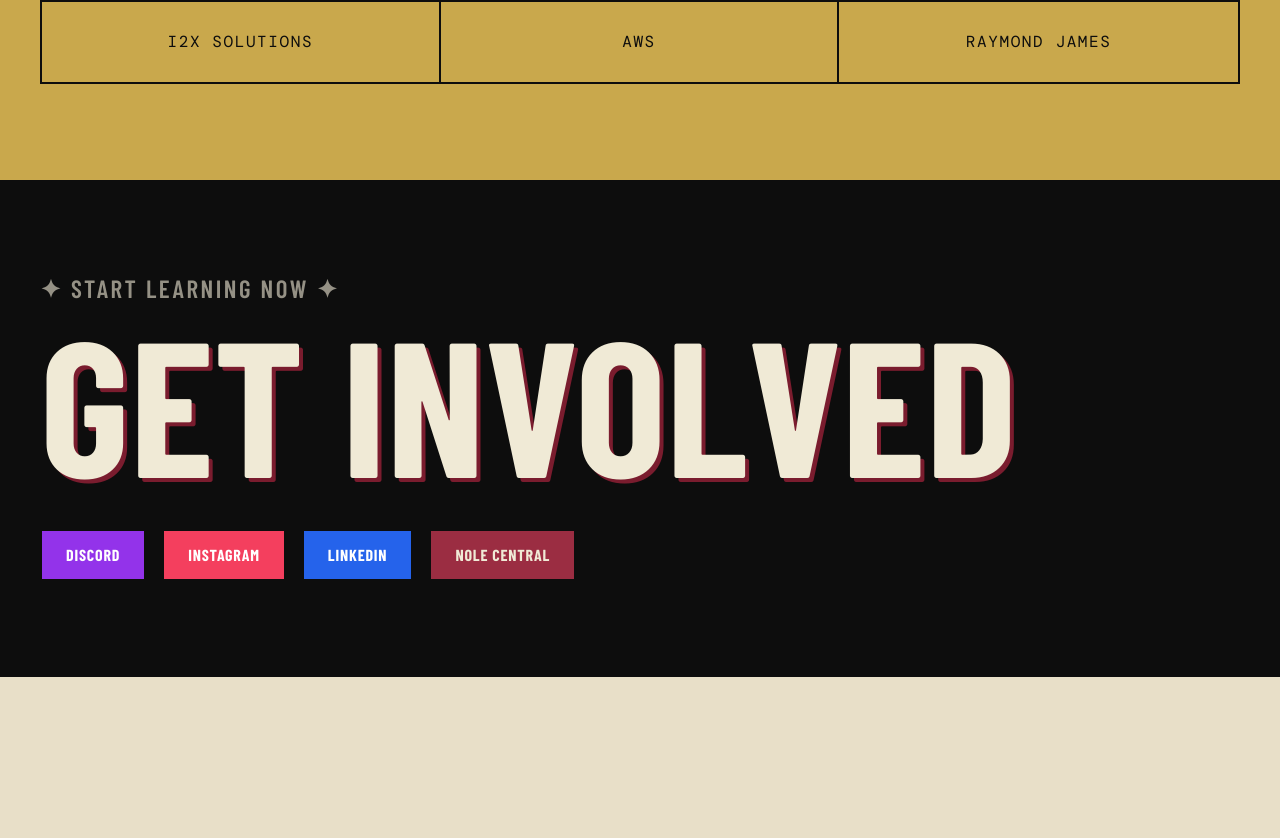
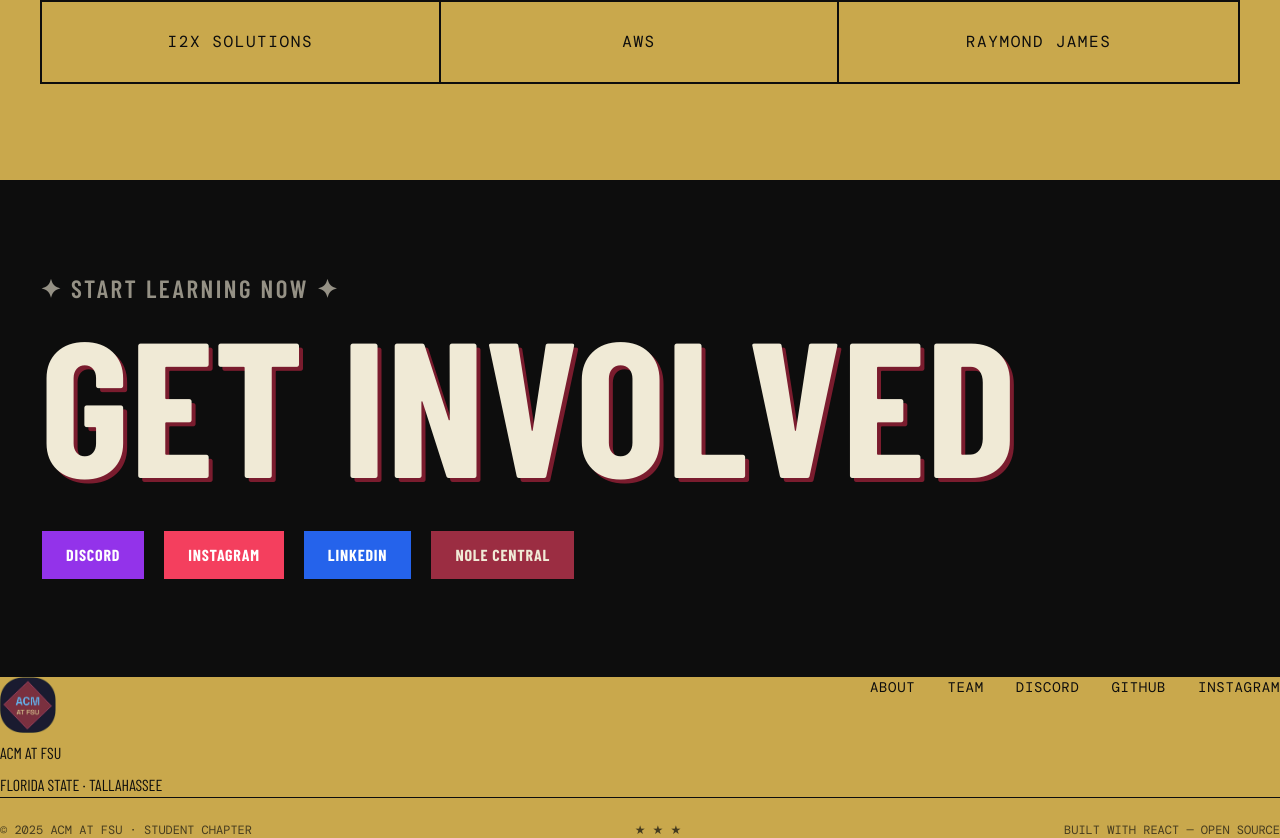
Before and after one commit to ACMatFSU/acm-website, a React (Vite) app: page / in a window 1280 px wide. Shown: the part 3538-4376 px from the top of the page. Before the commit the page ends 4215 px from the top, so only its background shows below. Built offline with nearby package versions, Linux system fonts and the light colour scheme; a web font is replaced by a local one.

Commit message:
Add FooterSection

```diff
--- a/src/App.tsx
+++ b/src/App.tsx
@@ -5,6 +5,7 @@ import SponsorSection from "./components/SponsorSection";
 import JoinSection from "./components/JoinSection"
 import LeadershipTree from "./components/LeadershipTree"
 import FloatingIsland from "./components/FloatingIsland"
+import FooterSection from "./components/FooterSection";
 
 function App() {
   return (
@@ -16,6 +17,7 @@ function App() {
       <ProjectSection />
       <SponsorSection />
       <JoinSection />
+      <FooterSection />
 
     </div>
   );
--- /dev/null
+++ b/src/components/FooterSection.tsx
@@ -0,0 +1,38 @@
+import acmLogo from '../assets/acmLogo.png'
+export default function FooterSection(){
+    return (
+        <div id="footer" className="scroll-anchor bg-gold">
+            <div className="flex flex-col md:flex-row md:justify-between md:items-start">
+
+                <div className="left flex flex-col gap-2 font-display uppercase">
+                    <img src={acmLogo} className="w-14 h-14 object-contain flex-shrink-0"/>
+                    <p> ACM AT FSU </p>
+                    <p> Florida State · Tallahassee </p>
+                </div>
+
+                <div className="right flex flex-wrap gap-x-8 gap-y-3 font-mono text-sm uppercase tracking-wider">
+                    <a href='#'> ABOUT </a>
+                    <a href='#'> TEAM </a>
+                    <a href='#'> DISCORD </a>
+                    <a href='#'> GITHUB</a>
+                    <a href='#'> INSTAGRAM</a>
+                </div>
+
+            </div>
+
+            <div className="section-rule pt-6">
+                <div className="bottomBar flex flex-col md:flex-row justify-between items-center gap-4 font-mono text-xs text-ink/70 text-center md:text-left">
+                    <div>
+                        © 2025 ACM AT FSU · STUDENT CHAPTER
+                    </div>
+                    <div>
+                        ★ ★ ★
+                    </div>
+                    <div>
+                        BUILT WITH REACT — OPEN SOURCE
+                    </div>
+                </div>
+            </div>
+        </div>
+    )
+}
```
